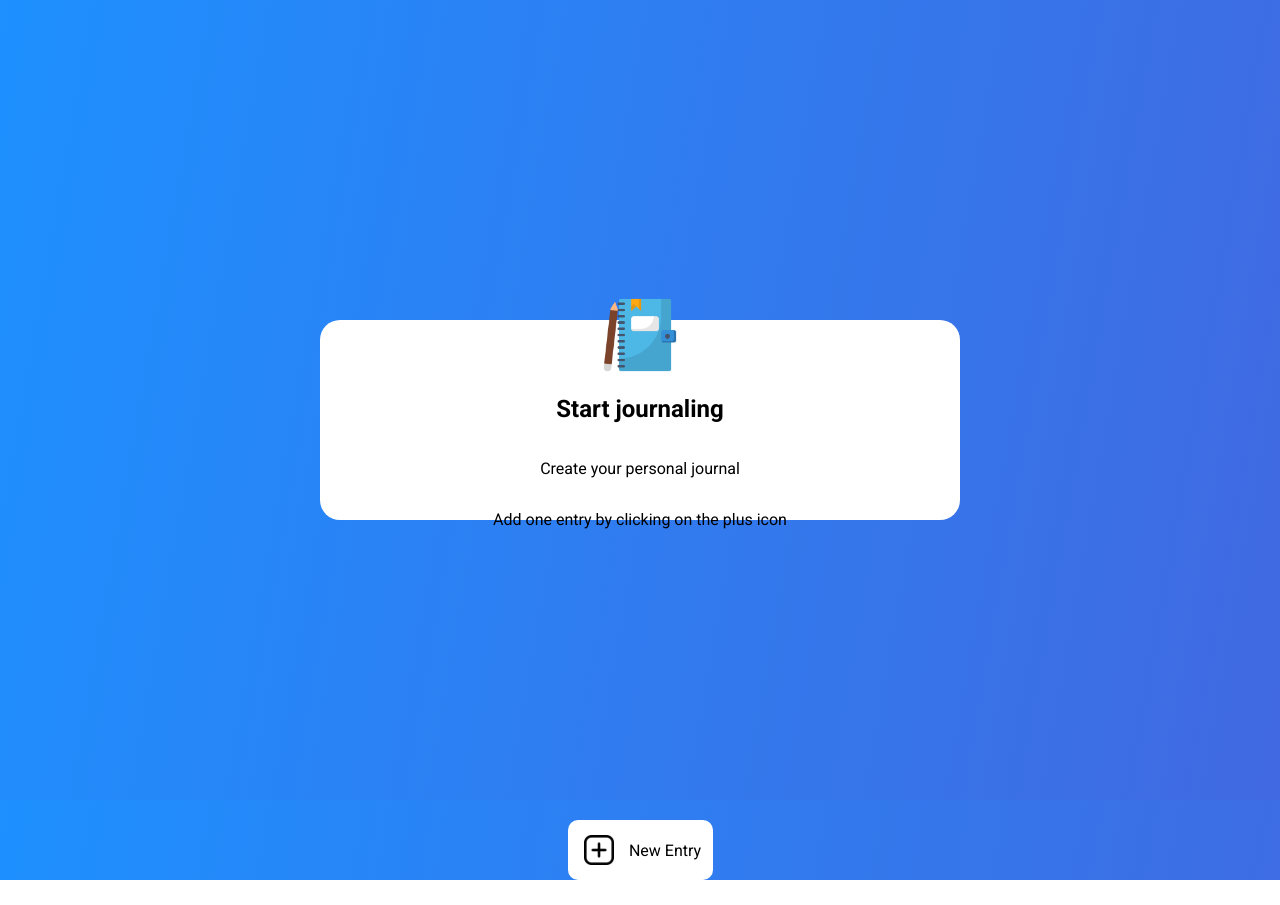
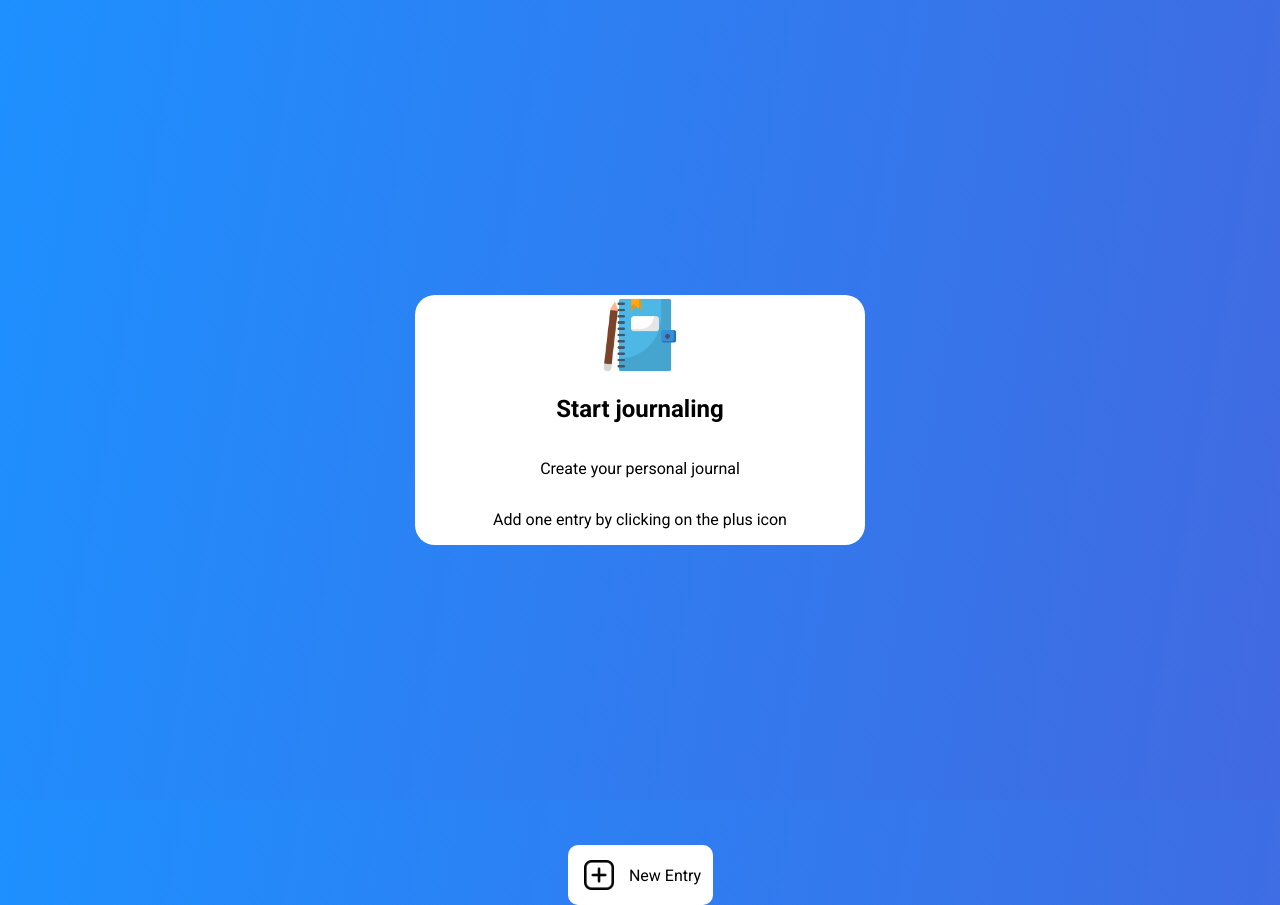
Before and after one commit to schmenniooo/Journal_IO, a React (Vite) app: page / in a window 1280 px wide. Before the commit the page ends 880 px from the top, so only its background shows below. Built offline with nearby package versions, Linux system fonts and the light colour scheme.

Commit message:
small fix

```diff
--- a/src/components/DefaultMain/default.css
+++ b/src/components/DefaultMain/default.css
@@ -5,8 +5,8 @@
     flex-direction: column;
     justify-content: center;
     align-items: center;
-    width: 50%;
-    height: 25%;
+    width: 450px;
+    height: 350px;
     border-radius: 20px;
     background: white;
     color: black;
```
